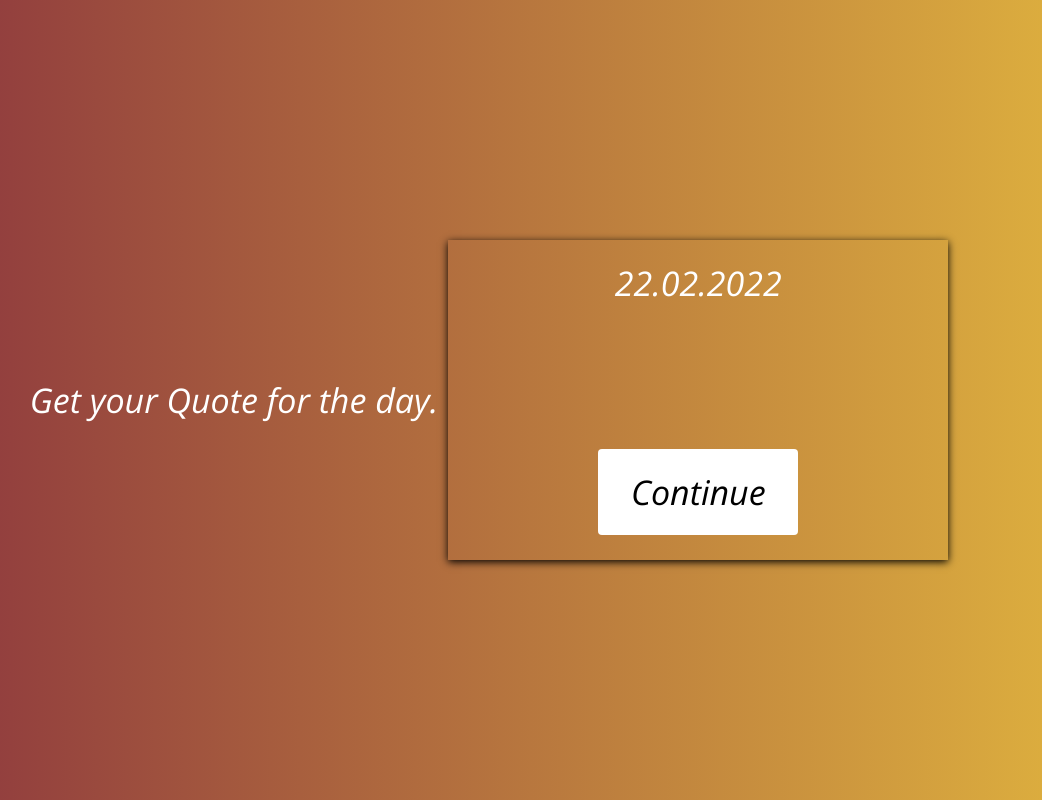
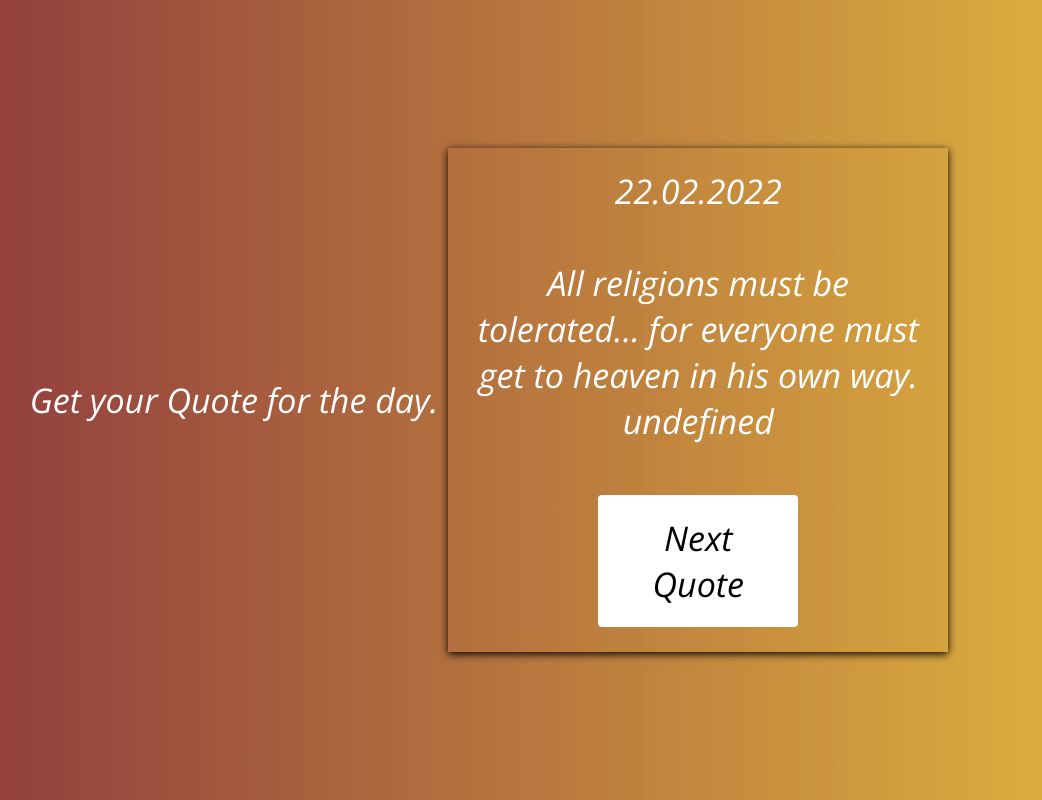
Before and after one commit to taumang/quote_generator, a plain HTML site: page index.html in a window 1280 px wide. Shown: the whole page, without its empty margins (146-1188 px from the left). Drawn offline with nearby package versions, Linux system fonts and the light colour scheme.

Commit message:
Quotes are now displaying on the app

```diff
--- a/assets/main.js
+++ b/assets/main.js
@@ -4,9 +4,60 @@ document.getElementById("time_").innerHTML = (("0"+dt.getDate()).slice(-2)) +"."
 
 //Now generating the stoic quotes, API comes from this webiste: https://stoicquotesapi.com
 
+//     function getQuote(){
+
+//          var quotes = [
+
+//             "Give me by all means the shorter and nobler life, instead of one that is longer but of less account!",
+//             "A ship should not ride on a single anchor, nor life on a single hope.",
+//             "Do not try to seem wise.", "Know you not that a good person does nothing for appearance sake, but for the sake of having done right?",
+//             "Know, first, who you are, and then adorn yourself accordingly.",
+//             "If evil be said of thee, and if it be true, correct thyself; if it be a lie, laugh at it.",
+//             "None are free who are not master of themselves.",
+//             "There is only one way to happiness and that is to cease worrying about things which are beyond the power or our will.",
+//             "We are worried by real problems so much as by our imagined anxieties about real problems.",
+//             "If you want to improve, be content to be thought foolish and stupid.",
+//             "The key is to keep company only with people who uplift you, whose presence calls forth your best.",
+//             "It's not what happens to you, but how you react to it that matters.",
+//             "Anyone capable of angering you becomes your master; they can anger you only when you permit yourself to be disturbed by them.",
+//             "Those who laughs at themselves never run out of things to laugh at.",
+//             "All religions must be tolerated... for everyone must get to heaven in his own way.",
+//             "Circumstances don't make the person, they only reveal the person to oneself.",
+//             "Seek not the good in external things; seek it in yourselves.", "You are a little soul carrying around a corpse.",
+//             "Only the educated are free.", "Wealth consists not in having great possessions, but in having few wants.",
+//             "Don't explain your philosophy. Embody it.",
+//             "He who has a why to live for can beat almost any how.",
+//             "There are two wolves fight inside all of us. The one is evil, the second one is good.. Which wolf will win? The one you feed.",
+//             "The happiness of your life depends upon the quality of your thoughts.",
+//             "You don't have to turn this into something, it doesn't have to upset you."
+//          ]
+
+//          var author = [
+//                         "- Epictetus",
+//                         "– Marcus Aurelius",
+//                         "– Seneca",
+//                         "– Cato",
+//                         "– Viktor Frankl",
+//                         "– Friedrich Nietzsche",
+//                         "– Native American Proverb",
+//         ];
+
+//         var randomNumber = Math.floor((Math.random()* quotes.length));
+//         var randomQuote = quotes[randomNumber];
+//         var randomAuthor = author[randomNumber];
+
+//         (".quote").text(randomQuote);
+//         (".author").text(randomAuthor);
+
+//     }
+//     (".btn_continue").normalize("click",function(){
+//         getQuote();
+//     })
+
+
+// console.log(getQuote());
 function getQuote(){
-
-         var quotes = [
+    let quote = [
 
         "Give me by all means the shorter and nobler life, instead of one that is longer but of less account!",
             "A ship should not ride on a single anchor, nor life on a single hope.",
@@ -18,9 +69,6 @@ document.getElementById("time_").innerHTML = (("0"+dt.getDate()).slice(-2)) +"."
              "We are worried by real problems so much as by our imagined anxieties about real problems.",
              "If you want to improve, be content to be thought foolish and stupid.",
              "The key is to keep company only with people who uplift you, whose presence calls forth your best.",
-            "It's not what happens to you, but how you react to it that matters.",
-            "Anyone capable of angering you becomes your master; they can anger you only when you permit yourself to be disturbed by them.",
-            "Those who laughs at themselves never run out of things to laugh at.",
              "All religions must be tolerated... for everyone must get to heaven in his own way.",
              "Circumstances don't make the person, they only reveal the person to oneself.",
              "Seek not the good in external things; seek it in yourselves.", "You are a little soul carrying around a corpse.",
@@ -30,29 +78,30 @@ document.getElementById("time_").innerHTML = (("0"+dt.getDate()).slice(-2)) +"."
              "There are two wolves fight inside all of us. The one is evil, the second one is good.. Which wolf will win? The one you feed.",
              "The happiness of your life depends upon the quality of your thoughts.",
              "You don't have to turn this into something, it doesn't have to upset you."
+
     ]
 
-         var author = [
+    let authors = [
+
+    "- Heraclitus ",
+	"- Epictetus ",
+	"- Marcus Aurelius",
+	"- Seneca ",
+	"- Zen proverb",
     "- Epictetus",
     "– Marcus Aurelius",
-                        "– Seneca",
     "– Cato",
     "– Viktor Frankl",
     "– Friedrich Nietzsche",
     "– Native American Proverb",
+
     ];
 
-        var randomNumber = Math.floor((Math.random()*quotes.length));
-        var randomQuote = quotes[randomNumber];
-        var randomAuthor = author[randomNumber];
-
-        (".quote").text(randomQuote);
-        (".author").text(randomAuthor);
-
-    }
-    (".btn_continue").normalize("click",function(){
-        getQuote();
-    })
+    let randomNumber = Math.floor(Math.random() * quote.length && authors.length);
 
 
-console.log(getQuote());
+   document.getElementById('quote').innerHTML = quote[randomNumber];
+   document.getElementById('authors').innerHTML = authors[randomNumber];
+}
+
+console.log(getQuote())
--- a/index.html
+++ b/index.html
@@ -18,14 +18,14 @@
                 <span id="time_"></span>
                     <br>
                     <br>
-                <span class="quote"></span>
+                <span class="quote" id="quote"></span>
                     <br>
-                <span class="author"></span>
+                <span class="author" id="authors"></span>
             <div>
                     <br>
             </div>
-                <button class="btn_continue" type="submit" >
-                    <span>Continue</span>
+                <button class="btn_continue" type="submit" onclick="getQuote()">
+                    <span>Next Quote</span>
                 </button>
             </div>
 
```
Lines whose indentation alone changed are shown as unchanged.
